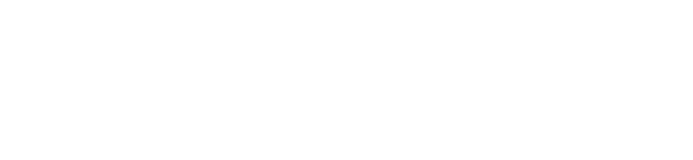
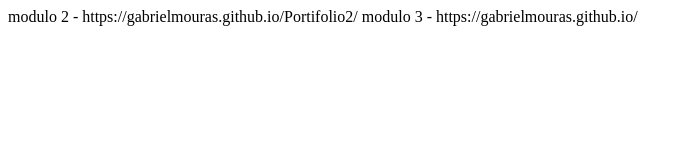
Before and after one commit to GabrielMouraS/Programacao-web, a plain HTML site: page index.html in a window 1280 px wide. Shown: the whole page, without its empty margins (0-693 px from the left). Drawn offline with Linux system fonts and the light colour scheme.

Commit message:
modulo 3 e 6

```diff
--- a/index.html
+++ b/index.html
@@ -7,5 +7,8 @@
 </head>
 <body>
 
+
+    modulo 2 - https://gabrielmouras.github.io/Portifolio2/
+    modulo 3 - https://gabrielmouras.github.io/
 </body>
 </html>
```
